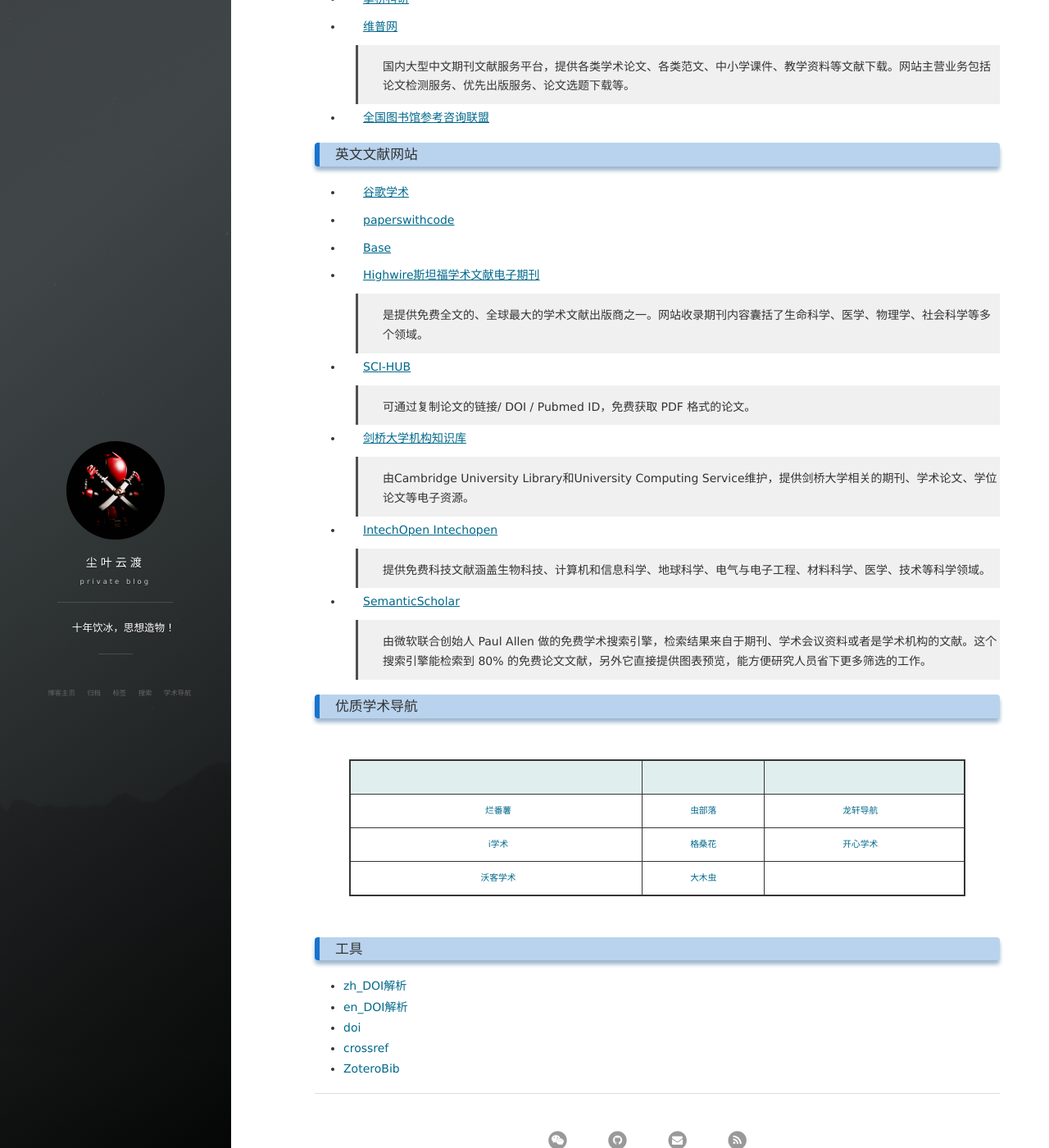
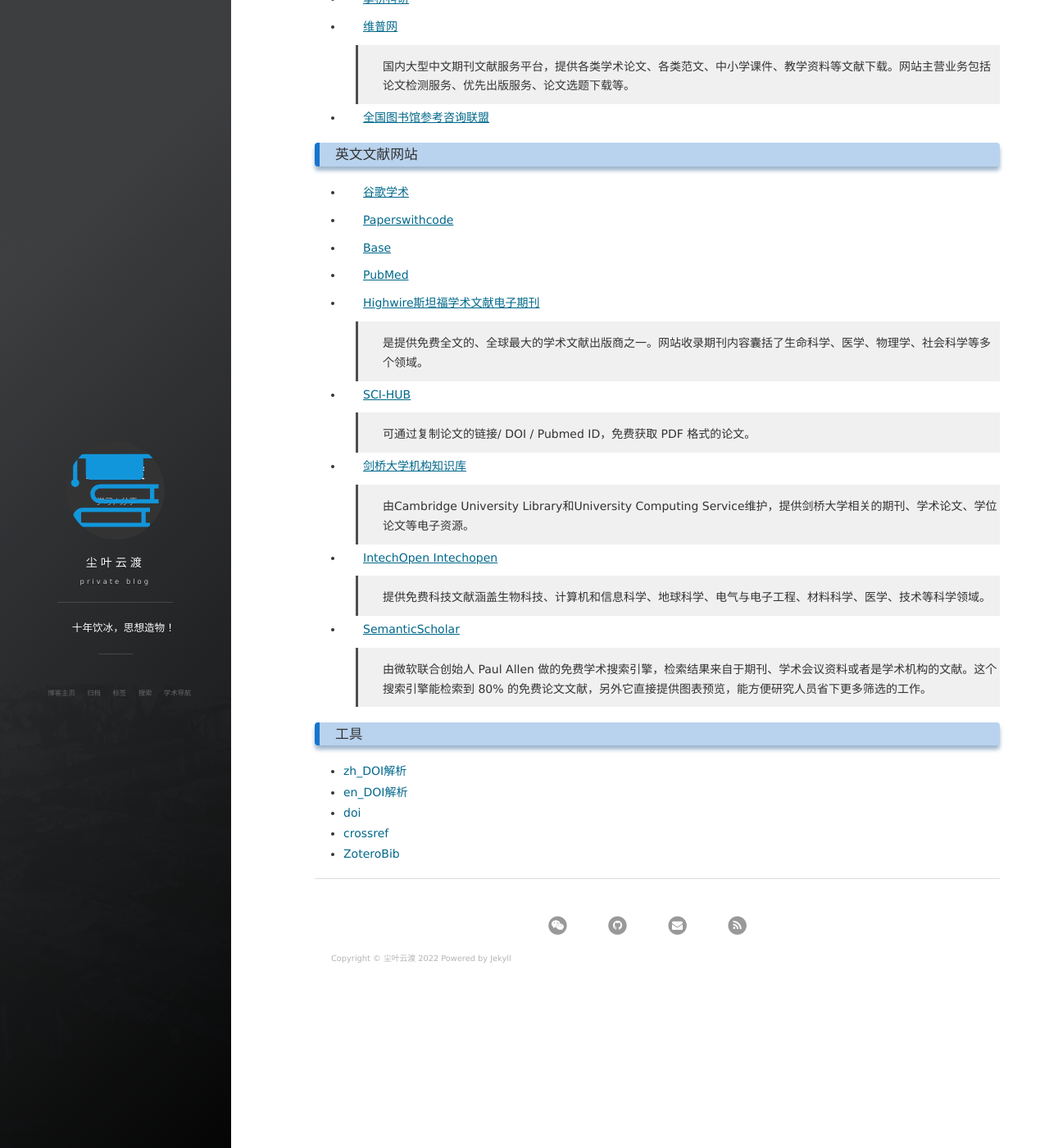
Before and after one commit to choya-lee/choya-lee.github.io, a Jekyll site: the page built from AcademicNavi/index.md, in a window 1280 px wide and 1400 px high, scrolled down 406 px. Shown: the whole window at 82% size. Built offline with Jekyll 4.4.1, drawn with Linux system fonts in a browser that asks for light colours; nearby versions of some CDN libraries; comment, search, counter and statistics services are not loaded.

Commit message:
Change the appearance

```diff
--- a/AcademicNavi/index.md
+++ b/AcademicNavi/index.md
@@ -30,9 +30,11 @@ title: 悔文学术导航
 
 - [谷歌学术](https://scholar.google.com/)
 
-- [paperswithcode](https://paperswithcode.com/)
+- [Paperswithcode](https://paperswithcode.com/)
 
 - [Base](https://www.base-search.net/)
+
+- [PubMed](https://pubmed.ncbi.nlm.nih.gov/)
 
 - [Highwire斯坦福学术文献电子期刊](https://www.highwirepress.com/)
 
@@ -54,14 +56,6 @@ title: 悔文学术导航
 
   > 由微软联合创始人 Paul Allen 做的免费学术搜索引擎，检索结果来自于期刊、学术会议资料或者是学术机构的文献。这个搜索引擎能检索到 80% 的免费论文文献，另外它直接提供图表预览，能方便研究人员省下更多筛选的工作。
 
-### 优质学术导航
-
-|                                        |                                      |                              |
-| :------------------------------------: | :----------------------------------: | :--------------------------: |
-| [烂番薯](https://xueshu.lanfanshu.cn/) | [虫部落](https://www.chongbuluo.com) | [龙轩导航](http://ilxdh.com) |
-|     [i学术](https://www.ixsdh.com)     |    [格桑花](http://www.20009.net)    | [开心学术](http://kxys.cc/)  |
-|  [沃客学术](https://www.waysto.work)   |    [大木虫](http://www.4243.net)     |                              |
-
 ### 工具
 
 - [zh_DOI解析](http://www.chinadoi.cn/portal/index.htm)
```
Also changed, not shown: images/avatar.jpg, images/background-cover.jpg, images/favicon.png.
